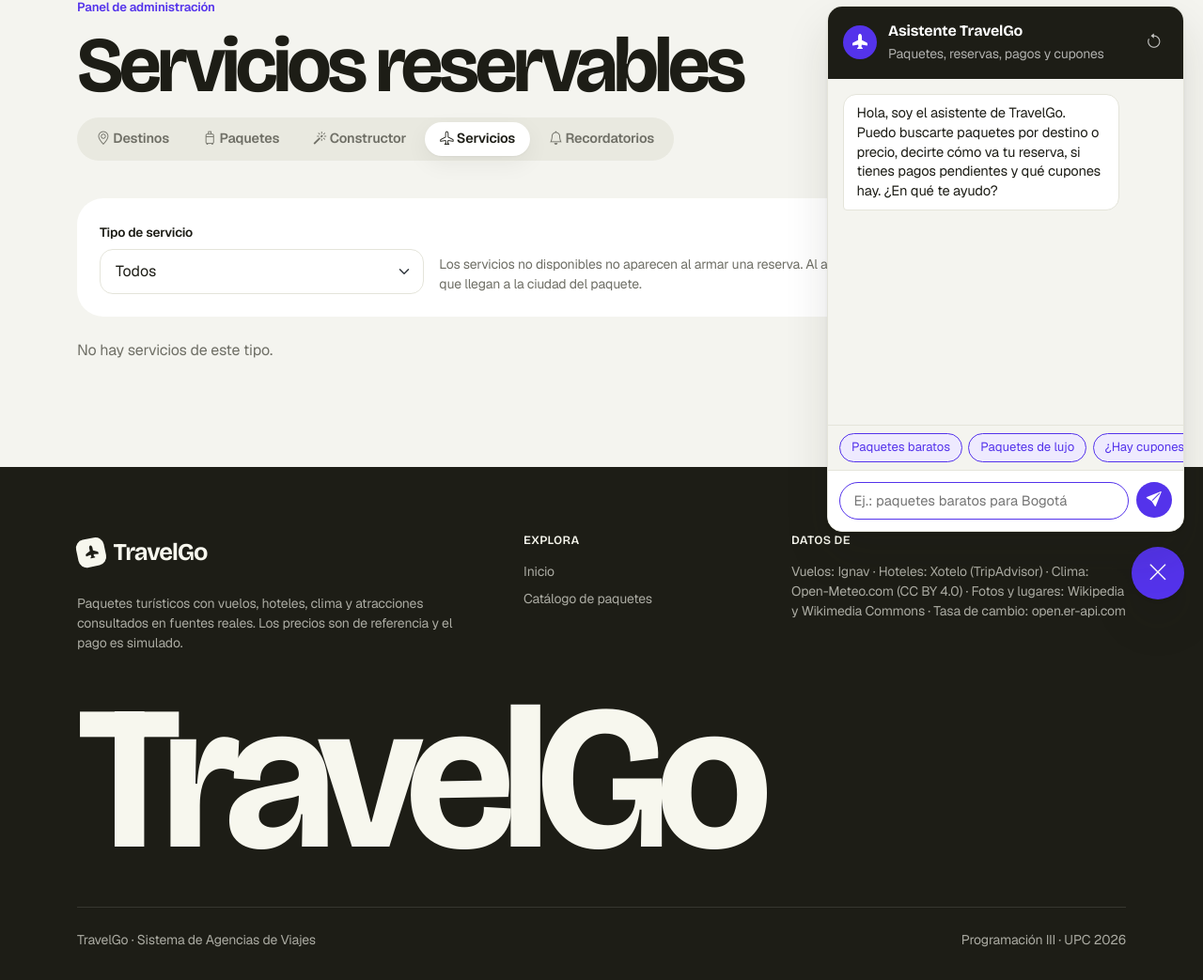
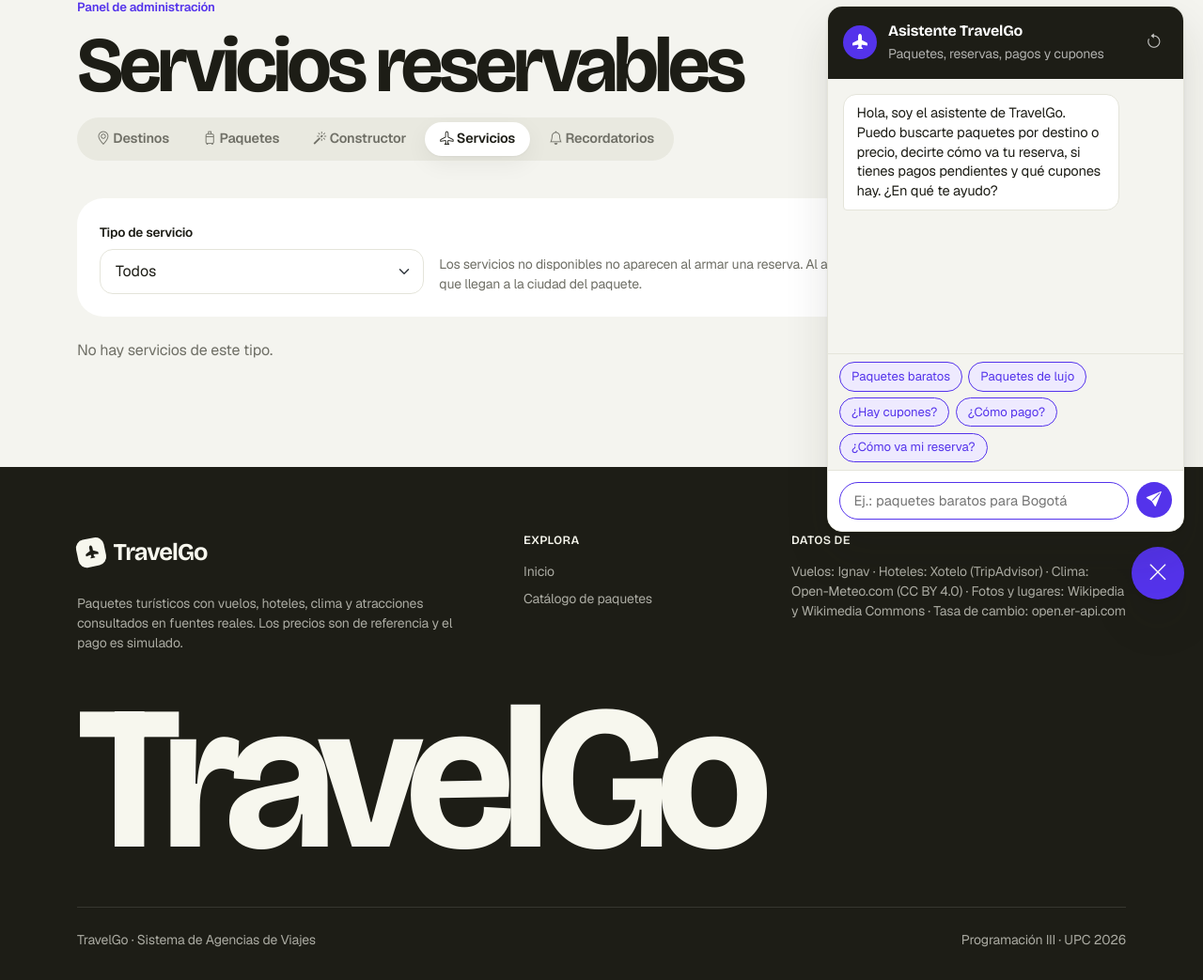
Before and after one commit to sierrajuan2005/travelgo, a Spring Boot app: page /admin/servicios in a window 1280 px wide, after a click that opens the changed part. Shown: the part 142-1185 px from the top of the page at 94% size. Run offline with Spring Boot 4, Linux system fonts and the light colour scheme; the visitor is signed in with stand-in values (Sample User, id 1); some of the project's set-up classes (security, data sources, template engines, error pages and the like) are left out, and stand-ins take their place; some libraries are stand-ins or nearby versions; some web fonts are replaced.

Commit message:
fix(web): sugerencias del chat en varias líneas y reserva sin servicios desactivada

```diff
--- a/src/main/resources/static/css/chatbot.css
+++ b/src/main/resources/static/css/chatbot.css
@@ -140,8 +140,8 @@
 
 .tg-chat-sugerencias {
     display: flex;
+    flex-wrap: wrap;
     gap: .4rem;
-    overflow-x: auto;
     padding: .5rem .75rem;
     background: var(--tg-fondo);
     border-top: 1px solid var(--tg-linea);
--- a/src/main/resources/templates/reserva/formulario.html
+++ b/src/main/resources/templates/reserva/formulario.html
@@ -144,7 +144,8 @@
                             <span id="total" class="tg-precio" th:attr="data-base=${paquete.precio}"
                                   th:text="${@formato.cop(paquete.precio)}">$ 0</span>
                         </div>
-                        <button type="submit" class="btn btn-tg-acento btn-lg w-100"><i class="bi bi-check2-circle"></i> Confirmar reserva</button>
+                        <button type="submit" class="btn btn-tg-acento btn-lg w-100"
+                                th:disabled="${#lists.isEmpty(vuelos) and #lists.isEmpty(hoteles) and #lists.isEmpty(transportes)}"><i class="bi bi-check2-circle"></i> Confirmar reserva</button>
                         <!-- Quitar este aviso cuando Reserva.calcularTotal() sume también el precio del paquete -->
                         <p class="text-muted small mt-2 mb-0">
                             Por ahora el total a pagar solo suma los servicios, no el precio del paquete.
```
